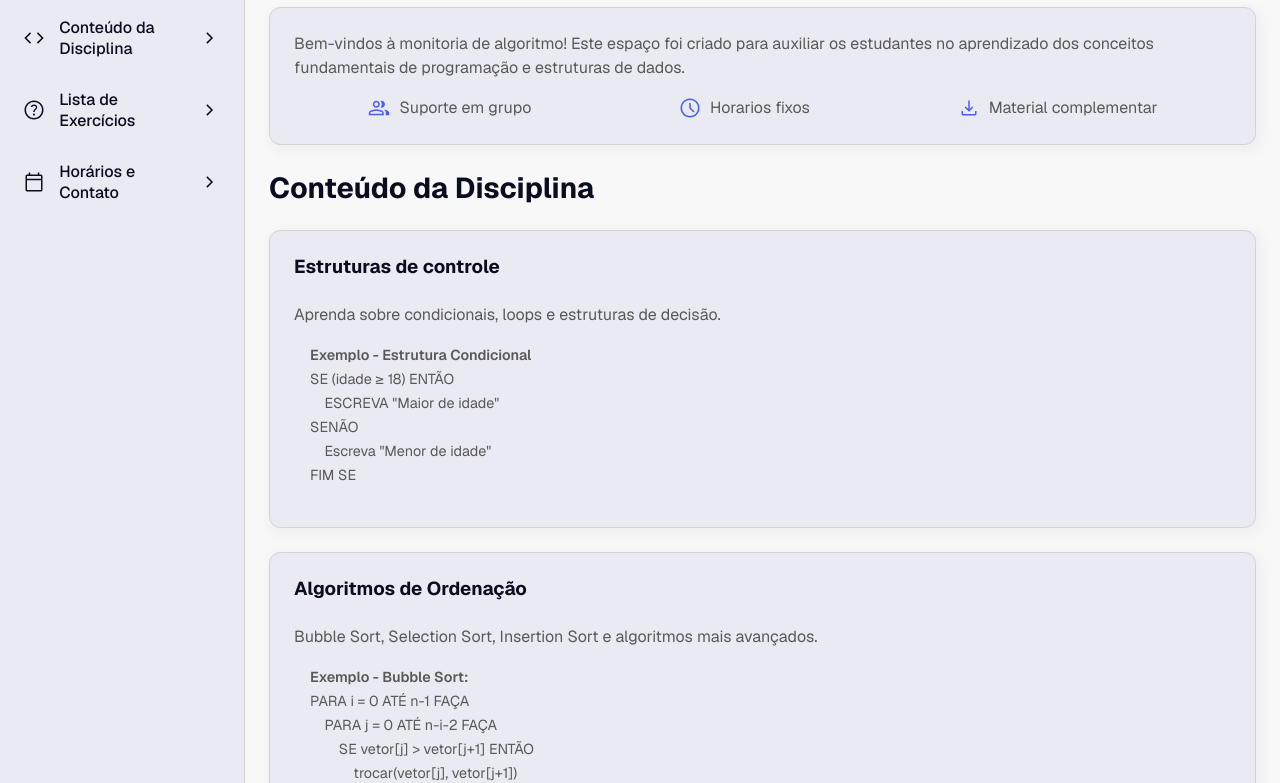
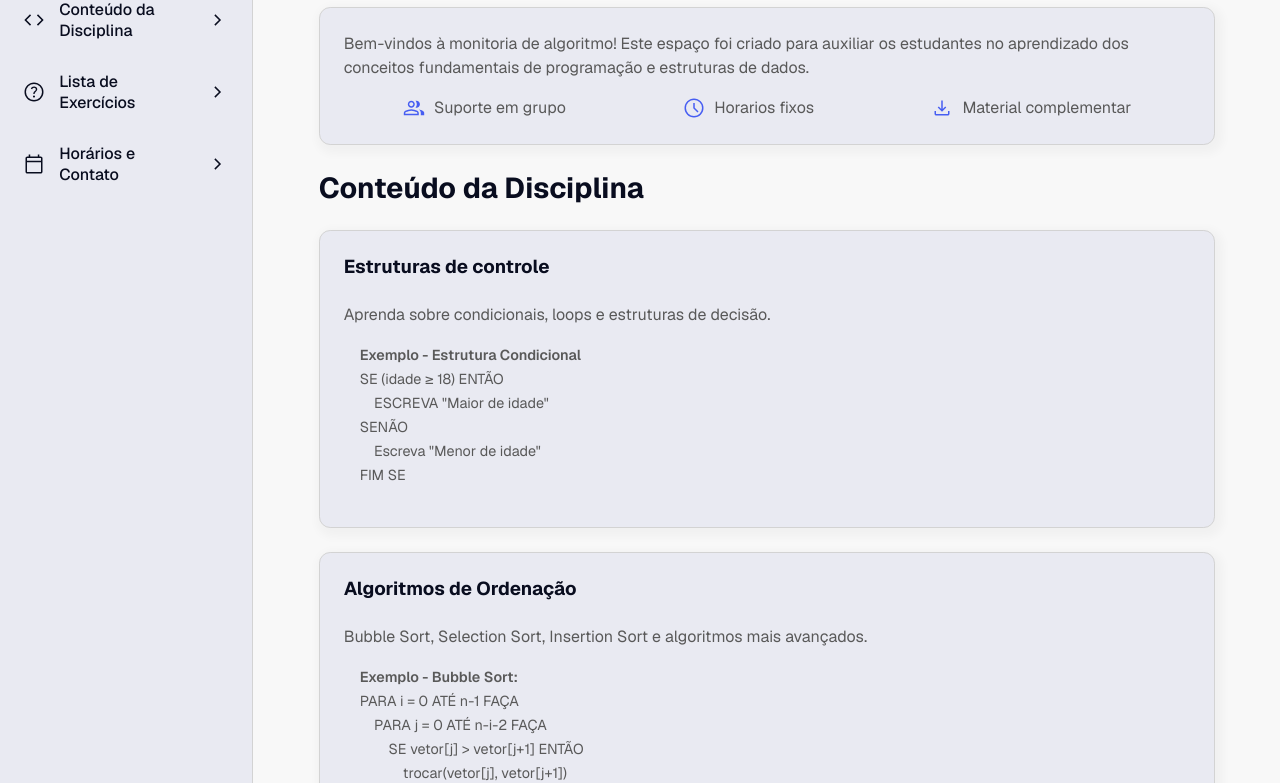
Before and after one commit to leandrooliss/site-monitoria, a plain HTML site: page index.html in a window 1280 px wide. Shown: the part 163-946 px from the top of the page. Drawn offline with nearby package versions, Linux system fonts and the light colour scheme.

Commit message:
style/corrige-centralizacao
Corrige centralização do conteúdo.

```diff
--- a/styles/conteudo.css
+++ b/styles/conteudo.css
@@ -2,6 +2,7 @@
 
 .conteudo {
     padding: 1.5rem;
+    margin: 0 auto;
 }
 
 .conteudo__artigo {
@@ -10,7 +11,7 @@
     border-radius: 0.7rem;
     padding: 1.5rem;
     line-height: 1.5rem;
-    max-width: 80vw;
+    max-width: 70vw;
     margin-bottom: 1.5rem;
     box-shadow: 3px 4px 10px 5px rgba(0, 0, 0, 0.03);
 }
```
